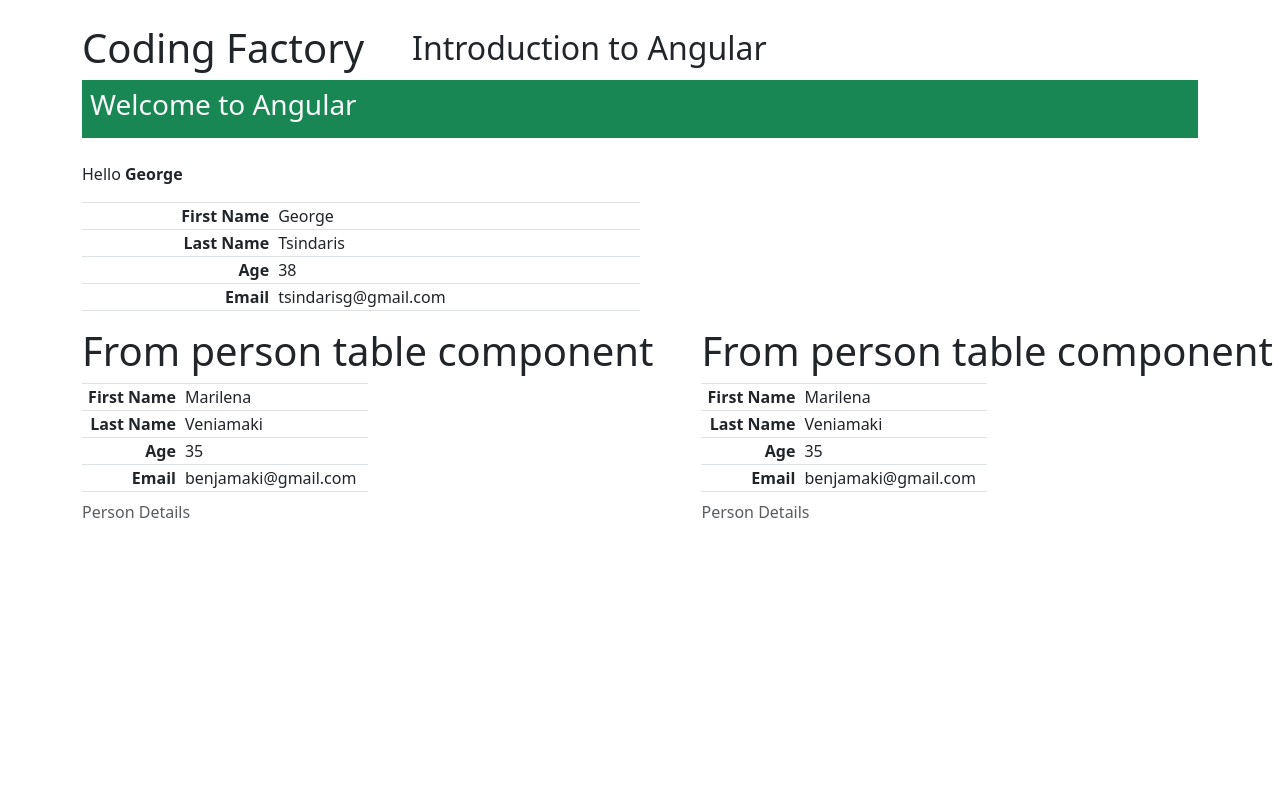
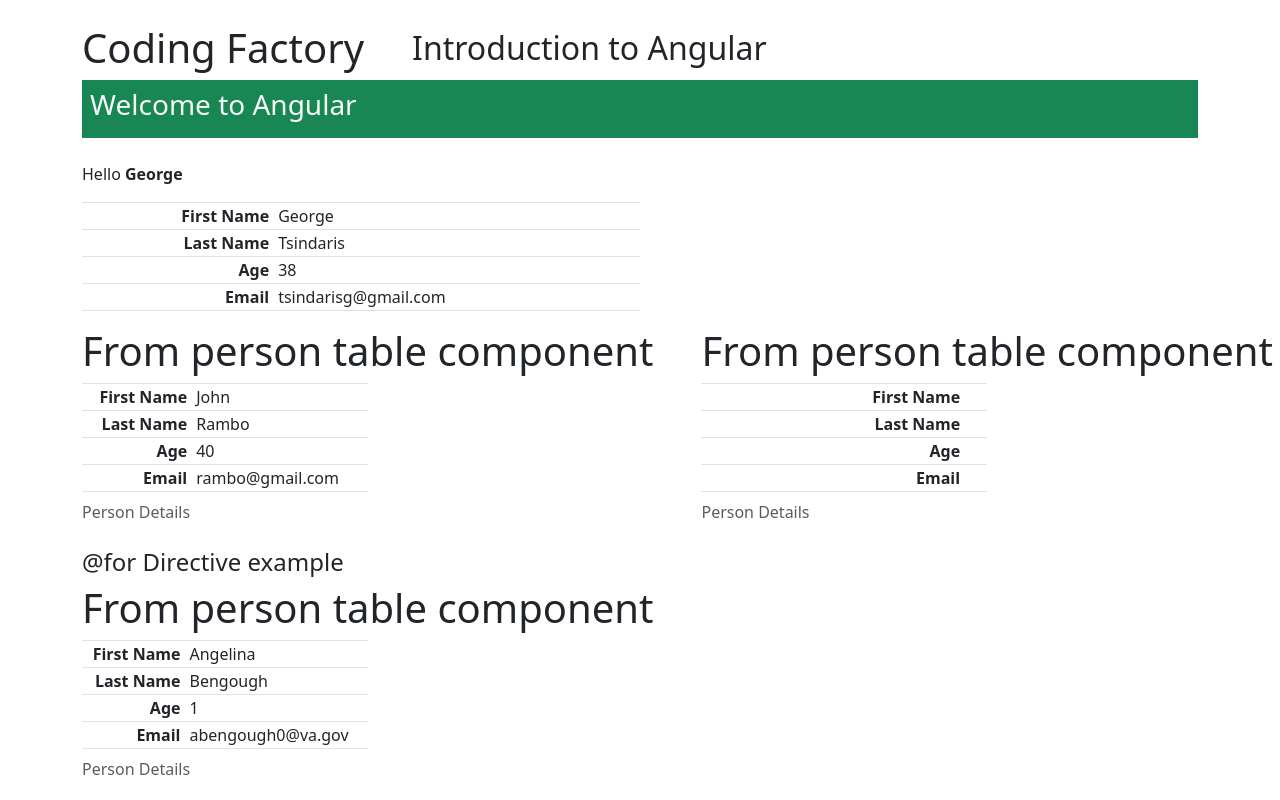
Before and after one commit to Gtsind/angular-introduction, an Angular app: page / in a window 1280 px wide. Shown: the top 800 px of the page. Built offline with nearby package versions, Linux system fonts and the light colour scheme.

Commit message:
for loop demonstrated

```diff
--- a/src/app/app.component.html
+++ b/src/app/app.component.html
@@ -40,4 +40,11 @@
     <app-person-table [personInput]="person1"></app-person-table>
   </div>
 
+  <h4>{{"@for"}} Directive example</h4>
+  <div class="d-flex flex-wrap text-nowrap gap-2">
+    @for (user of users; track user) {
+      <app-person-table [personInput]="user"></app-person-table>
+    }
+  </div>
+
 </div>
--- a/src/app/app.component.ts
+++ b/src/app/app.component.ts
@@ -36,4 +36,128 @@
     email: "stalone@gmail.com",
     address: "New York, USA"
   }
+
+  users: Person[] = [
+    {
+      "givenName": "Angelina",
+      "surName": "Bengough",
+      "email": "abengough0@va.gov",
+      "age": 1,
+      "address": "Room 1799"
+    }, {
+      "givenName": "Ginnie",
+      "surName": "Spendley",
+      "email": "gspendley1@wikia.com",
+      "age": 2,
+      "address": "PO Box 34565"
+    }, {
+      "givenName": "Nickola",
+      "surName": "Medlin",
+      "email": "nmedlin2@dedecms.com",
+      "age": 3,
+      "address": "13th Floor"
+    }, {
+      "givenName": "Burty",
+      "surName": "Godlip",
+      "email": "bgodlip3@dyndns.org",
+      "age": 4,
+      "address": "Suite 88"
+    }, {
+      "givenName": "Doralin",
+      "surName": "Greenhalgh",
+      "email": "dgreenhalgh4@goo.ne.jp",
+      "age": 5,
+      "address": "Suite 61"
+    }, {
+      "givenName": "Caz",
+      "surName": "Dyball",
+      "email": "cdyball5@ow.ly",
+      "age": 6,
+      "address": "Room 1409"
+    }, {
+      "givenName": "Rosamond",
+      "surName": "Vero",
+      "email": "rvero6@buzzfeed.com",
+      "age": 7,
+      "address": "Suite 26"
+    }, {
+      "givenName": "Clo",
+      "surName": "Joannic",
+      "email": "cjoannic7@qq.com",
+      "age": 8,
+      "address": "PO Box 40785"
+    }, {
+      "givenName": "Hadley",
+      "surName": "Hannis",
+      "email": "hhannis8@merriam-webster.com",
+      "age": 9,
+      "address": "Apt 382"
+    }, {
+      "givenName": "Christa",
+      "surName": "Girdwood",
+      "email": "cgirdwood9@php.net",
+      "age": 10,
+      "address": "Suite 59"
+    }, {
+      "givenName": "Adrienne",
+      "surName": "Yashnov",
+      "email": "ayashnova@wunderground.com",
+      "age": 11,
+      "address": "Suite 13"
+    }, {
+      "givenName": "Bradly",
+      "surName": "Augur",
+      "email": "baugurb@unc.edu",
+      "age": 12,
+      "address": "Room 842"
+    }, {
+      "givenName": "Baldwin",
+      "surName": "Molohan",
+      "email": "bmolohanc@artisteer.com",
+      "age": 13,
+      "address": "Apt 582"
+    }, {
+      "givenName": "Benjamen",
+      "surName": "Bilton",
+      "email": "bbiltond@youku.com",
+      "age": 14,
+      "address": "PO Box 99781"
+    }, {
+      "givenName": "Lorie",
+      "surName": "Heddy",
+      "email": "lheddye@nba.com",
+      "age": 15,
+      "address": "Suite 4"
+    }, {
+      "givenName": "Minor",
+      "surName": "Sturzaker",
+      "email": "msturzakerf@amazon.co.uk",
+      "age": 16,
+      "address": "PO Box 30304"
+    }, {
+      "givenName": "Aveline",
+      "surName": "Learmont",
+      "email": "alearmontg@indiatimes.com",
+      "age": 17,
+      "address": "Suite 76"
+    }, {
+      "givenName": "Celina",
+      "surName": "Longwood",
+      "email": "clongwoodh@ask.com",
+      "age": 18,
+      "address": "Apt 249"
+    }, {
+      "givenName": "Brandie",
+      "surName": "Ely",
+      "email": "belyi@tuttocitta.it",
+      "age": 19,
+      "address": "Suite 99"
+    }, {
+      "givenName": "Crissy",
+      "surName": "Bloxsum",
+      "email": "cbloxsumj@wix.com",
+      "age": 20,
+      "address": "PO Box 4428"
+    }
+  ]
 }
--- /dev/null
+++ b/src/app/components/event-bind-example/event-bind-example.component.html
@@ -0,0 +1 @@
+<p>event-bind-example works!</p>
--- a/src/app/components/person-table/person-table.component.html
+++ b/src/app/components/person-table/person-table.component.html
@@ -4,19 +4,19 @@
     <caption>Person Details</caption>
     <tr>
       <td class="fw-semibold text-end">First Name</td>
-      <td class="ps-2">{{person.givenName}}</td>
+      <td class="ps-2">{{personInput?.givenName}}</td>  <!-- ? is like an if statement, if personInput.givenName exists then show it , if not show nothing-->
     </tr>
     <tr>
       <td class="fw-semibold text-end">Last Name</td>
-      <td class="ps-2">{{person.surName}}</td>
+      <td class="ps-2">{{personInput?.surName}}</td>
     </tr>
     <tr>
       <td class="fw-semibold text-end">Age</td>
-      <td class="ps-2">{{person.age}}</td>
+      <td class="ps-2">{{personInput?.age}}</td>
     </tr>
     <tr>
       <td class="fw-semibold text-end">Email</td>
-      <td class="ps-2">{{person.email}}</td>
+      <td class="ps-2">{{personInput?.email}}</td>
     </tr>
   </table>
 </div>
```
Also changed, not shown: src/app/components/event-bind-example/event-bind-example.component.ts (added, +11 -0 lines), src/app/components/event-bind-example/event-bind-example.component.css (added), 1 other file (tests, documents, lock files or other folders).
